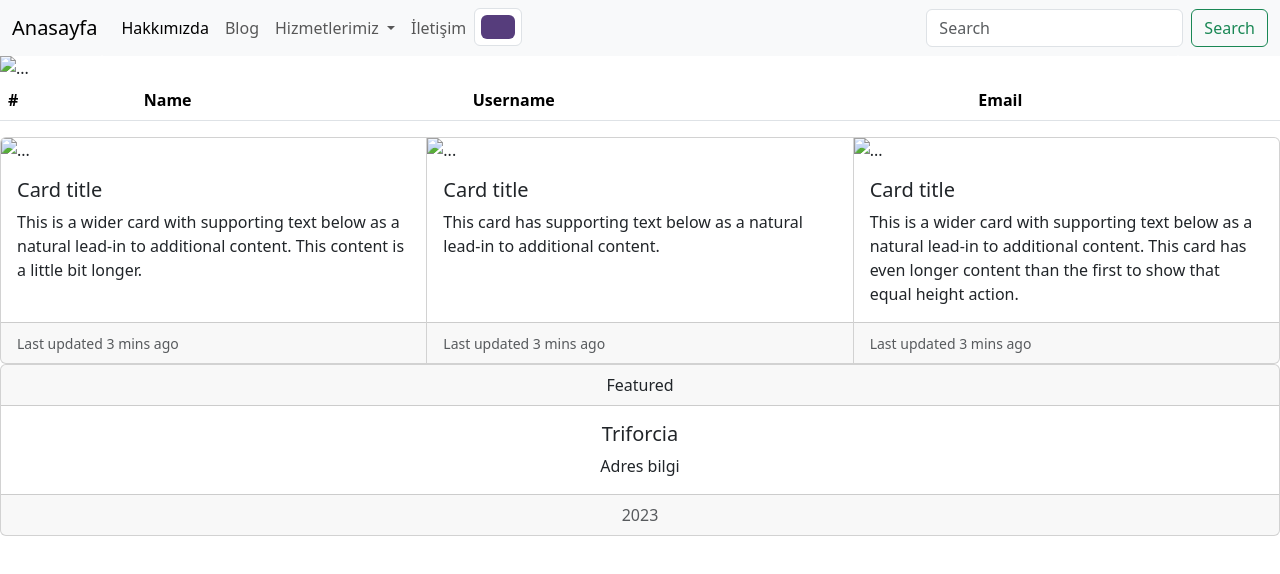
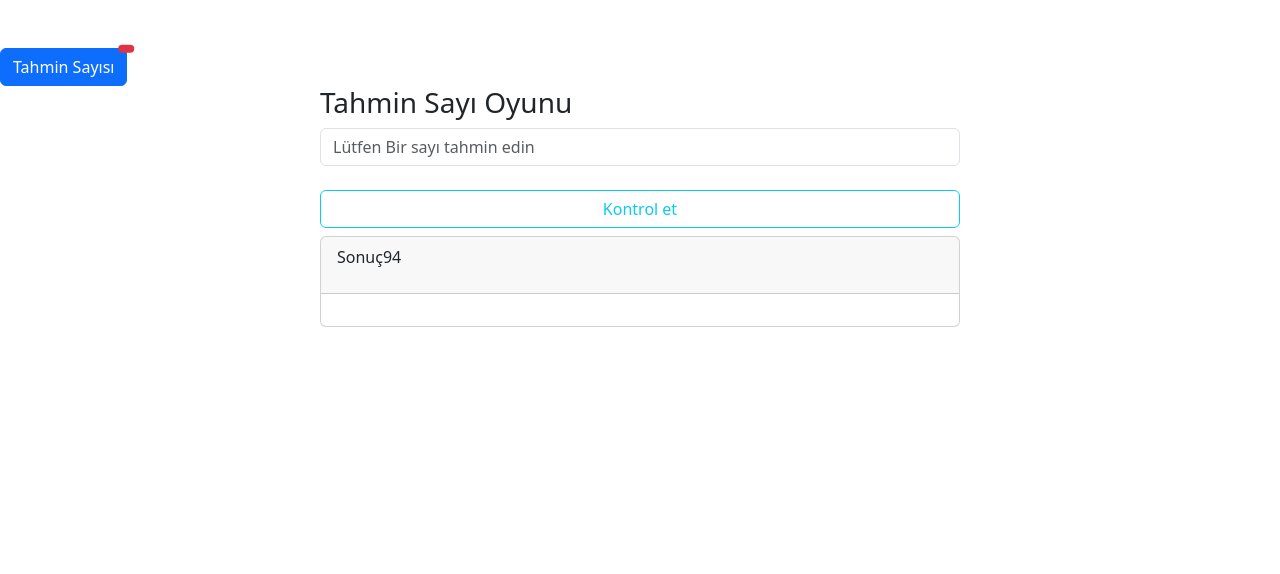
Before and after one commit to mathilda3/newdata, a plain HTML site: page index.html in a window 1280 px wide. Drawn offline with nearby package versions, Linux system fonts and the light colour scheme; no server answers.

Commit message:
Update index.html

```diff
--- a/index.html
+++ b/index.html
@@ -4,157 +4,57 @@
     <meta charset="UTF-8">
     <meta http-equiv="X-UA-Compatible" content="IE=edge">
     <meta name="viewport" content="width=device-width, initial-scale=1.0">
-    <title>Document</title>
+    <title>Sayı Tahmin Oyunu</title>
     <link href="https://cdn.jsdelivr.net/npm/bootstrap@5.3.0-alpha1/dist/css/bootstrap.min.css" rel="stylesheet" integrity="sha384-GLhlTQ8iRABdZLl6O3oVMWSktQOp6b7In1Zl3/Jr59b6EGGoI1aFkw7cmDA6j6gD" crossorigin="anonymous">
     <script src="https://cdn.jsdelivr.net/npm/bootstrap@5.3.0-alpha1/dist/js/bootstrap.bundle.min.js" integrity="sha384-w76AqPfDkMBDXo30jS1Sgez6pr3x5MlQ1ZAGC+nuZB+EYdgRZgiwxhTBTkF7CXvN" crossorigin="anonymous"></script>
 </head>
 <body>
-    <nav class="navbar navbar-expand-lg bg-body-tertiary">
-        <div id="navid" class="container-fluid">
-          <a class="navbar-brand" href="#">Anasayfa</a>
-          <button class="navbar-toggler" type="button" data-bs-toggle="collapse" data-bs-target="#navbarSupportedContent" aria-controls="navbarSupportedContent" aria-expanded="false" aria-label="Toggle navigation">
-            <span class="navbar-toggler-icon"></span>
+    <button type="button" class="btn btn-primary position-relative mt-5">
+        Tahmin Sayısı
+        <span id="ss" class="position-absolute top-0 start-100 translate-middle badge rounded-pill bg-danger">
+
+        </span>
       </button>
-          <div class="collapse navbar-collapse" id="navbarSupportedContent">
-            <ul class="navbar-nav me-auto mb-2 mb-lg-0">
-              <li class="nav-item">
-                <a class="nav-link active" aria-current="page" href="#">Hakkımızda</a>
-              </li>
-              <li class="nav-item">
-                <a class="nav-link" href="#">Blog</a>
-              </li>
-              <li class="nav-item dropdown">
-                <a class="nav-link dropdown-toggle" href="#" role="button" data-bs-toggle="dropdown" aria-expanded="false">
-                  Hizmetlerimiz
-                </a>
-                <ul class="dropdown-menu">
-                  <li><a class="dropdown-item" href="#">Action</a></li>
-                  <li><a class="dropdown-item" href="#">Another action</a></li>
-                  <li><hr class="dropdown-divider"></li>
-                  <li><a class="dropdown-item" href="#">Something else here</a></li>
-                </ul>
-              </li>
-              <li class="nav-item">
-                <a class="nav-link ">İletişim</a>
-              </li>
-              <li class="nav-item">
-                <input type="color" class="form-control form-control-color" onchange="kontrol()" id="colorid" value="#563d7c" title="Choose your color">
-              </li>
-            </ul>
-            <form class="d-flex" role="search">
-              <input class="form-control me-2" type="search" placeholder="Search" aria-label="Search">
-              <button class="btn btn-outline-success" type="submit">Search</button>
-            </form>
+    <div class="d-grid gap-2 col-6 mx-auto">
+        <div class="mb-3">
+            <h3>Tahmin Sayı Oyunu</h3>
+            <input id="in1" class="form-control"  placeholder="Lütfen Bir sayı tahmin edin">
         </div>
+        <button onclick="Kontrol()" class="btn btn-outline-info" type="button">Kontrol et</button>
+        <div class="card">
+            <div class="card-header">
+             <p id="dd"> Sonuç</p>
             </div>
-   </nav>
-   <div id="carouselExample" class="carousel slide">
-    <div class="carousel-inner">
-      <div class="carousel-item active">
-        <img src="img/1.png" class="d-block w-100" alt="...">
-      </div>
-      <div class="carousel-item">
-        <img src="img/2.jpg" class="d-block w-100" alt="...">
-      </div>
-      <div class="carousel-item">
-        <img src="img/3.jpg" class="d-block w-100" alt="...">
-      </div>
-    </div>
-    <button class="carousel-control-prev" type="button" data-bs-target="#carouselExample" data-bs-slide="prev">
-      <span class="carousel-control-prev-icon" aria-hidden="true"></span>
-      <span class="visually-hidden">Previous</span>
-    </button>
-    <button class="carousel-control-next" type="button" data-bs-target="#carouselExample" data-bs-slide="next">
-      <span class="carousel-control-next-icon" aria-hidden="true"></span>
-      <span class="visually-hidden">Next</span>
-    </button>
-  </div>
-  <table class="table">
-    <thead>
-      <tr>
-        <th scope="col">#</th>
-        <th scope="col">Name</th>
-        <th scope="col">Username</th>
-        <th scope="col">Email</th>
-      </tr>
-    </thead>
-    <tbody id="tableid">
+            <div class="card-body">
+              <blockquote class="blockquote mb-0">
+                <p id="pp"></p>
 
-
-
-    </tbody>
-  </table>
-  <div class="card-group">
-    <div class="card">
-      <img src="img/4.jpg" class="card-img-top" alt="...">
-      <div class="card-body">
-        <h5 class="card-title">Card title</h5>
-        <p class="card-text">This is a wider card with supporting text below as a natural lead-in to additional content. This content is a little bit longer.</p>
-      </div>
-      <div class="card-footer">
-        <small class="text-muted">Last updated 3 mins ago</small>
-      </div>
-    </div>
-    <div class="card">
-      <img src="img/4.jpg" class="card-img-top" alt="...">
-      <div class="card-body">
-        <h5 class="card-title">Card title</h5>
-        <p class="card-text">This card has supporting text below as a natural lead-in to additional content.</p>
-      </div>
-      <div class="card-footer">
-        <small class="text-muted">Last updated 3 mins ago</small>
-      </div>
-    </div>
-    <div class="card">
-      <img src="img/4.jpg" class="card-img-top" alt="...">
-      <div class="card-body">
-        <h5 class="card-title">Card title</h5>
-        <p class="card-text">This is a wider card with supporting text below as a natural lead-in to additional content. This card has even longer content than the first to show that equal height action.</p>
-      </div>
-      <div class="card-footer">
-        <small class="text-muted">Last updated 3 mins ago</small>
+              </blockquote>
             </div>
           </div>
     </div>
-  <div class="card text-center">
-    <div class="card-header">
-      Featured
-    </div>
-    <div class="card-body">
-      <h5 class="card-title">Triforcia</h5>
-      <p class="card-text">Adres bilgi</p>
+<script >
+    var t=Math.floor((Math.random()*100)+1);
+document.getElementById("dd").innerHTML="Sonuç"+t;
+var count=0;
 
-    </div>
-    <div class="card-footer text-muted">
-      2023
-    </div>
-  </div>
-  <script >
-      function kontrol(){
-    var x=document.getElementById("colorid").value;
-    document.getElementById("navid").style.background=x;
+function Kontrol(){
+ var i=document.getElementById("in1").value;
+ if(t>i){
+count++;
+document.getElementById("ss").innerHTML=count;
+document.getElementById("pp").innerHTML="Tahmin Sayınızı Büyütün";
+ }else if(t<i){
+count++;
+document.getElementById("ss").innerHTML=count;
+document.getElementById("pp").innerHTML="Tahmin sayınızı Küçültün";
+ }else if(i==t){
+count++;
+document.getElementById("ss").innerHTML=count;
+document.getElementById("pp").innerHTML="Tebrikler";
  }
 
-fetch('https://jsonplaceholder.typicode.com/users')
-.then(res=>res.json())
-.then(data=>{
-console.log(data);
-var all="";
-var x=0;
-for(var i=0;i<data.length;i++){
-    x++;
-
-    all+="<tr>"+
-        "<th>"+x+"</th>"+
-        "<td>"+data[i].name+"</td>"+
-        "<td>"+data[i].username+"</td>"+
-        "<td>"+data[i].email+"</td>"+
-        "</tr>";
-
 }
-document.getElementById("tableid").innerHTML=all;
-
-});
     </script>
 </body>
 </html>
```
Lines whose indentation alone changed are shown as unchanged.
